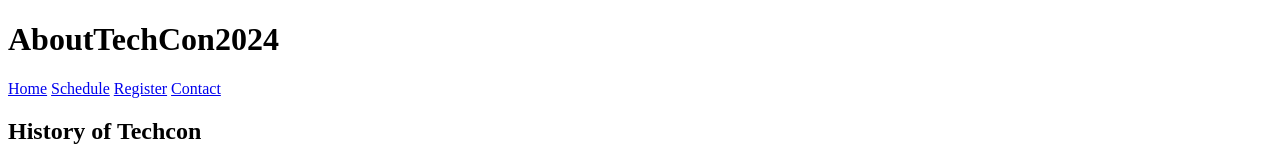
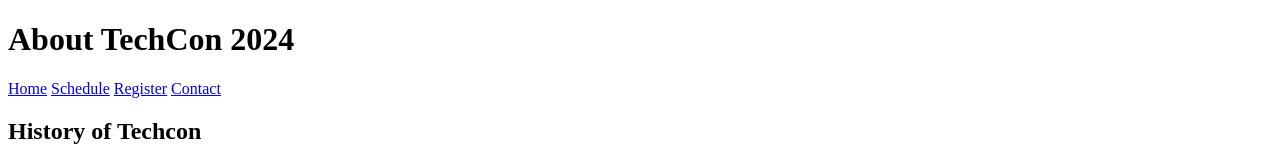
Before and after one commit to Kidist-c/TechCon_HTML, a plain HTML site: page techcon_website/about.html in a window 1280 px wide. Shown: the top 160 px of the page. Drawn offline with Linux system fonts and the light colour scheme.

Commit message:
update about.html

```diff
--- a/techcon_website/about.html
+++ b/techcon_website/about.html
@@ -9,7 +9,7 @@
     </head>
     <body>
         <header>
-            <h1>AboutTechCon2024</h1>
+            <h1>About TechCon 2024</h1>
             <nav>
                 <a href="http://127.0.0.1:5501/index.html">Home</a>
                 <a href="http://127.0.0.1:5501/schedule.html">Schedule</a>
```
